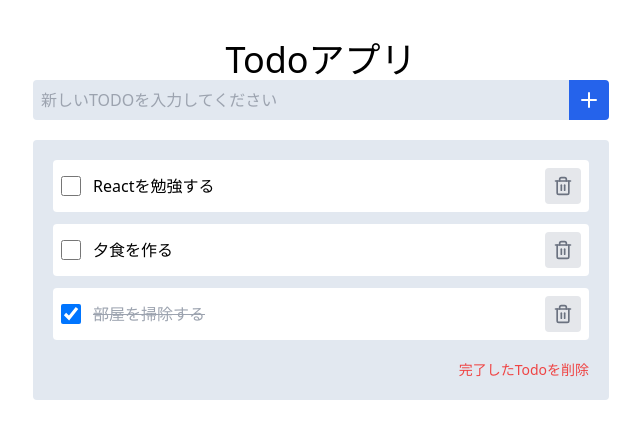
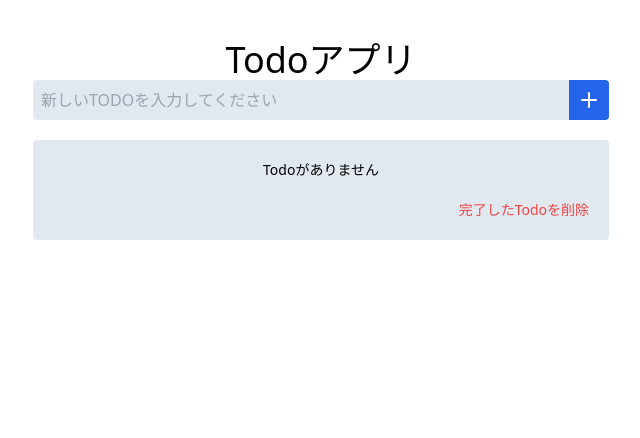
Before and after one commit to yousakamori/react-todo-app, a React (Vite) app: page / in a window 1280 px wide. Shown: the top 438 px of the page, without its empty margins (319-959 px from the left). Built offline with nearby package versions, Linux system fonts and the light colour scheme.

Commit message:
localstorageからの取得、保存処理を追加

```diff
--- a/src/App.tsx
+++ b/src/App.tsx
@@ -1,12 +1,19 @@
-import { useState } from "react";
+import { useEffect, useState } from "react";
 import { TodoList } from "./components/TodoList";
-import { dummyTodoList } from "./data/dummyTodoList";
 import { Todo } from "./types/todo";
 import { AddTodoFrom } from "./components/AddTodoFrom";
 import { TodoSummary } from "./components/TodoSummary";
 
 function App() {
-  const [todoList, setTodoList] = useState<Todo[]>(dummyTodoList);
+  const [todoList, setTodoList] = useState<Todo[]>(() => {
+    const localStorageTodoList = localStorage.getItem("todoList");
+
+    return JSON.parse(localStorageTodoList ?? "[]");
+  });
+
+  useEffect(() => {
+    localStorage.setItem("todoList", JSON.stringify(todoList));
+  }, [todoList]);
 
   const changeCompleted = (id: number) => {
     setTodoList((prevTodoList) => {
```
